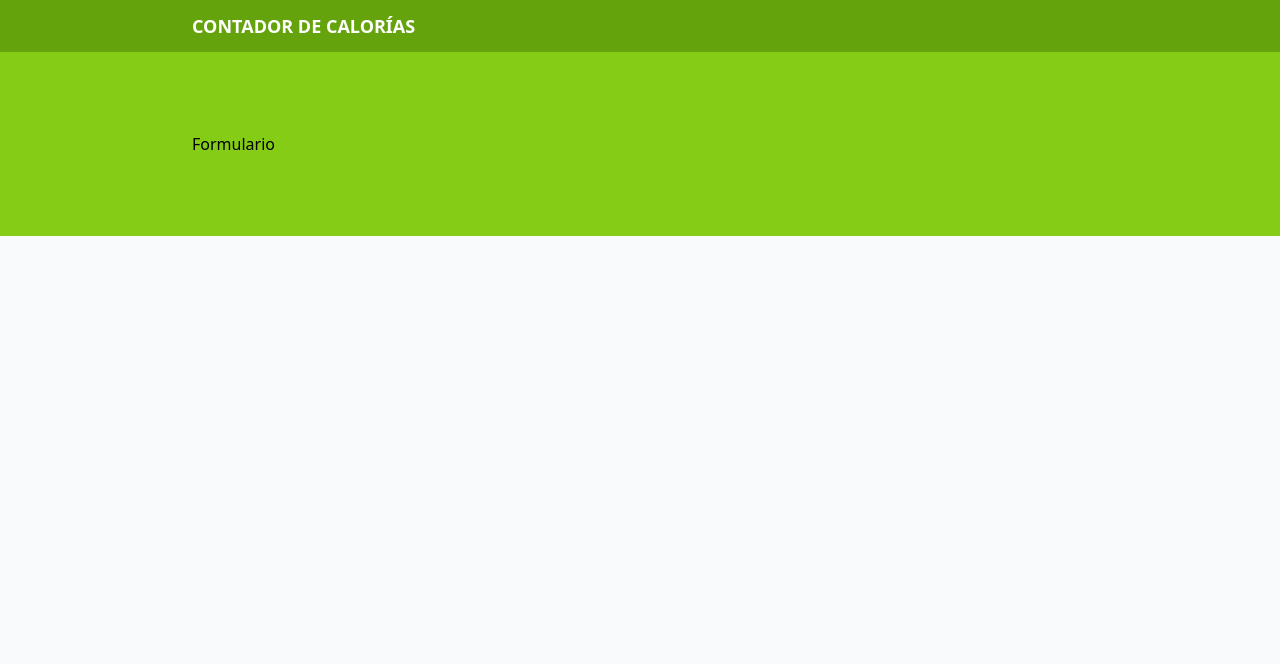
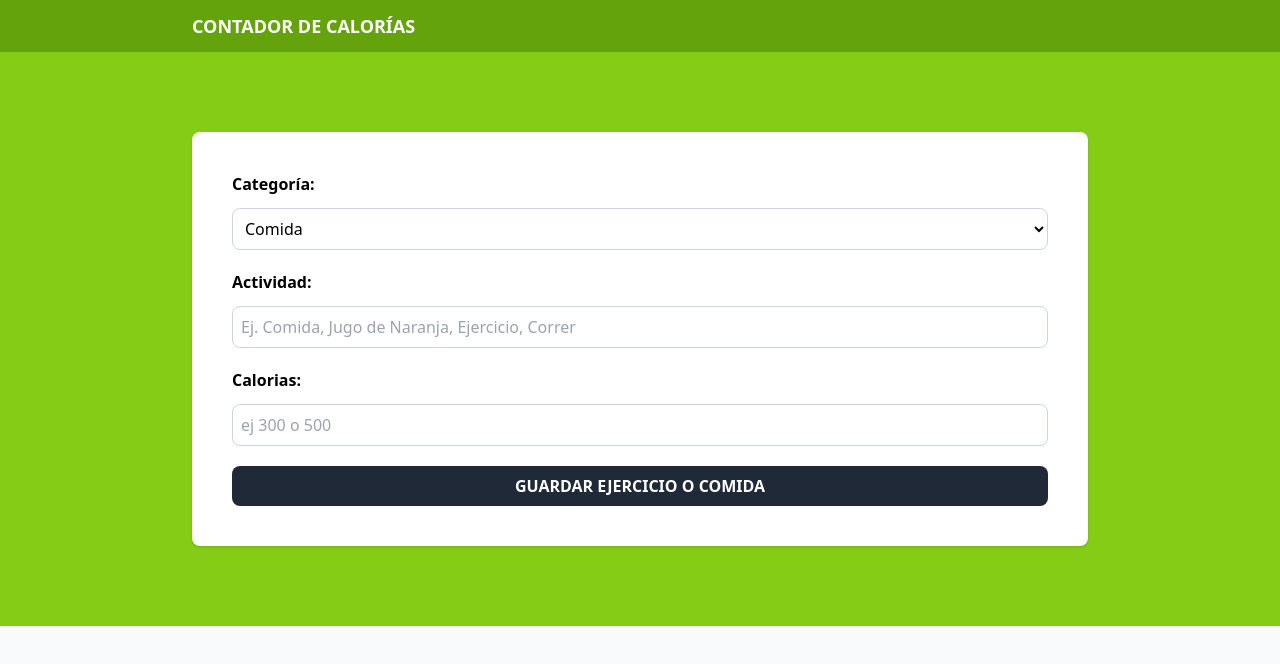
Before and after one commit to leonar2zb/calorie-tracker, a React (Vite) app: page / in a window 1280 px wide. Shown: the top 664 px of the page. Built offline with nearby package versions, Linux system fonts and the light colour scheme.

Commit message:
Creando tipos, datos y diseñando formulario

```diff
--- a/src/components/Form.tsx
+++ b/src/components/Form.tsx
@@ -1,3 +1,31 @@
+import { categories } from "../data/categories"
 export default function Form() {
-    return (<div>Formulario</div>)
+    return (<form className="space-y-5 bg-white shadow p-10 rounded-lg">
+        <div className="grid grid-cols-1 gap-3">
+            <label className="font-bold" htmlFor="category">Categoría:</label>
+            <select className="border border-slate-300 p-2 rounded-lg w-full bg-white" id="category">
+                {categories.map(category => (
+                    <option value={category.id} key={category.id}>{category.name}</option>
+                ))}
+            </select>
+        </div>
+
+        <div className="grid grid-cols-1 gap-3">
+            <label className="font-bold" htmlFor="activity">Actividad:</label>
+            <input type="text" id="activity" className="border border-slate-300 p-2 rounded-lg"
+                placeholder="Ej. Comida, Jugo de Naranja, Ejercicio, Correr" />
+        </div>
+
+        <div className="grid grid-cols-1 gap-3">
+            <label className="font-bold" htmlFor="calories">Calorias:</label>
+            <input type="number" id="calories" className="border border-slate-300 p-2 rounded-lg"
+                placeholder="ej 300 o 500" />
+        </div>
+
+        <input type="submit"
+            className="bg-gray-800 hover:bg-gray-900 cursor-pointer p-2 w-full font-bold uppercase text-white rounded-lg"
+            value="Guardar ejercicio o comida"
+        />
+
+    </form>)
 }
--- /dev/null
+++ b/src/components/index.ts
@@ -0,0 +1,4 @@
+export type Category = {
+    id: number,
+    name: string
+}
--- /dev/null
+++ b/src/data/categories.ts
@@ -0,0 +1,6 @@
+import { Category } from "../components";
+
+export const categories: Category[] = [
+    { id: 1, name: 'Comida' },
+    { id: 2, name: 'Ejercicio' }
+]
```
